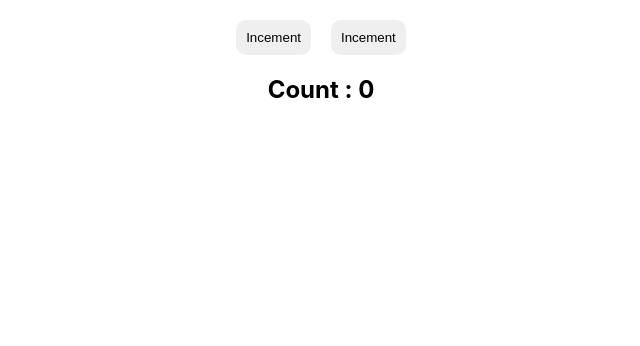
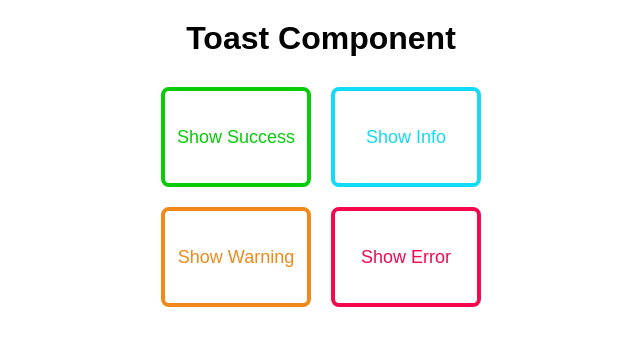
Before and after one commit to Srushtipatel14/Learning, a React (Create React App) app in the folder frontend/: page / in a window 1280 px wide. Shown: the top 346 px of the page, without its empty margins (319-959 px from the left). Built offline with nearby package versions, Linux system fonts and the light colour scheme.

Commit message:
design toast component

```diff
--- a/frontend/package.json
+++ b/frontend/package.json
@@ -10,6 +10,7 @@
     "@testing-library/user-event": "^13.5.0",
     "react": "^19.2.4",
     "react-dom": "^19.2.4",
+    "react-icons": "^5.6.0",
     "react-redux": "^9.2.0",
     "react-scripts": "5.0.1",
     "web-vitals": "^2.1.4"
--- a/frontend/src/App.css
+++ b/frontend/src/App.css
@@ -1,38 +1,122 @@
-.App {
-  text-align: center;
+.container {
+  display: flex;margin-top: 20px;
+  align-items: center;
+  flex-direction: column;
+  gap: 20px;
+  font-size: 32px;
+  font-family: sans-serif;
+  font-weight: 600;
+  height: 100vh;
+  width: 100%;
 }
 
-.App-logo {
-  height: 40vmin;
-  pointer-events: none;
+.header {
+  margin-bottom: 10px;
 }
 
-@media (prefers-reduced-motion: no-preference) {
-  .App-logo {
-    animation: App-logo-spin infinite 20s linear;
-  }
+.btndiv {
+  display: flex;
+  flex-direction: column;
+  gap: 20px;
+  width: 100%;
+  align-items: center;
 }
 
-.App-header {
-  background-color: #282c34;
-  min-height: 100vh;
+.btncontainer {
   display: flex;
-  flex-direction: column;
-  align-items: center;
-  justify-content: center;
-  font-size: calc(10px + 2vmin);
-  color: white;
+  gap: 20px;
+  width: 25%;
 }
 
-.App-link {
-  color: #61dafb;
+/* ✅ Equal size buttons */
+.btn {
+  flex: 1;                 /* same width */
+  height: 100px;           /* same height */
+  border-radius: 8px;
+  font-size: 18px;
+  background-color: #fff;
+  cursor: pointer;
+
+  display: flex;
+  justify-content: center;
+  align-items: center;
+
+  transition: 0.2s;
 }
 
-@keyframes App-logo-spin {
-  from {
-    transform: rotate(0deg);
-  }
-  to {
-    transform: rotate(360deg);
-  }
+.btn:hover {
+  transform: scale(1.05);
 }
+
+/* Colors */
+.success {
+  border: 4px solid #08cc08;
+  color: #08cc08;
+}
+
+.info {
+  border: 4px solid #12daf9;
+  color: #12daf9;
+}
+
+.warning {
+  border: 4px solid #f0891a;
+  color: #f0891a;
+}
+
+.error {
+  border: 4px solid #f6084f;
+  color: #f6084f;
+}
+
+.toastmsg{
+  width: 350px;
+  padding: 10px;
+  font-size: 20px;
+  display: flex;
+  justify-content: space-around;
+  align-self: center;
+  border-radius: 10px;
+}
+
+.successMsg {
+  background-color: #08cc08;
+  color: #fff;
+}
+
+.errorMsg {
+  background-color: #f6084f;
+  color: #fff;
+}
+.infoMsg {
+  background-color: #12daf9;
+  color: #fff;
+}
+.warningMsg {
+  background-color: #f0891a;
+  color: #fff;
+}
+
+.top-left {
+  position: fixed;
+  top: 20px;
+  left: 20px;
+}
+
+.top-right {
+  position: fixed;
+  top: 20px;
+  right: 20px;
+}
+
+.bottom-left {
+  position: fixed;
+  bottom: 20px;
+  left: 20px;
+}
+
+.bottom-right {
+  position: fixed;
+  bottom: 20px;
+  right: 20px;
+}
--- a/frontend/src/App.js
+++ b/frontend/src/App.js
@@ -1,20 +1,10 @@
-import { appDispatch } from "./customHooks/hooks";
-import { increment, decrement } from "./features/counter/counterSlice";
-import DispalyCount from "./component/countData";
+import NotificationComponent from "./component/notification.js";
+import("./App.css");
 
 function App() {
-  const dispatch = appDispatch();
   return (
     <div className="App">
-      <div style={{ display: "flex", justifyContent: "center", alignItems: "center",flexDirection:"column",marginTop:"20px" }}>
-        <div style={{ display: "flex", justifyContent: "center", alignItems: "center", gap: "20px" }}>
-          <button style={{ padding: "10px", borderRadius: "10px", borderStyle: "none" }} onClick={() => dispatch(increment())}>Incement</button>
-          <button style={{ padding: "10px", borderRadius: "10px", borderStyle: "none" }} onClick={() => dispatch(decrement())}>Incement</button>
-        </div>
-        <div>
-          <DispalyCount />
-        </div>
-      </div>
+      <NotificationComponent />
     </div>
 
   );
--- a/frontend/src/app/store.js
+++ /dev/null
@@ -1,10 +0,0 @@
-import { configureStore } from "@reduxjs/toolkit";
-import counterSlice from "../features/counter/counterSlice";
-
-const Store = configureStore({
-    reducer: {
-        counter: counterSlice
-    }
-});
-
-export default  Store;
--- a/frontend/src/component/countData.js
+++ /dev/null
@@ -1,9 +0,0 @@
-import { appSelector } from "../customHooks/hooks";
-const DispalyCount = () => {
-    const count = appSelector((state) => state.counter.value);
-    return (
-        <div style={{fontSize:"24px",fontWeight:"bold",marginTop:"20px"}}>Count : {count}</div>
-    )
-}
-
-export default DispalyCount;
--- /dev/null
+++ b/frontend/src/component/notification.js
@@ -0,0 +1,45 @@
+import NotificationTypes from '../customHooks/hooks';
+import { useState } from 'react';
+
+const NotificationComponent = () => {
+  const [toast, setToast] = useState(null)
+  const showNotification = (type, message) => {
+    setToast({ type, message })
+  }
+  return (
+    <div className='container'>
+      <div className='header'>Toast Component</div>
+      {toast && <NotificationTypes iconType={toast.type} message={toast.message} onclose={() => setToast(null)} />}
+
+      <div className='btndiv'>
+        <div className='btncontainer'>
+          <button onClick={() => {
+            (
+              showNotification('successMsg', 'This is a success message')
+            )
+          }} className='success btn'>Show Success</button>
+          <button className='info btn' onClick={() => {
+            (
+              showNotification('infoMsg', 'This is a info message')
+            )
+          }}>Show Info</button>
+        </div>
+
+        <div className='btncontainer'>
+          <button className='warning btn' onClick={() => {
+            (
+              showNotification('warningMsg', 'This is a warning message')
+            )
+          }}>Show Warning</button>
+          <button className='error btn' onClick={() => {
+            (
+              showNotification('errorMsg', 'This is a error message')
+            )
+          }}>Show Error</button>
+        </div>
+      </div>
+    </div>
+  );
+};
+
+export default NotificationComponent;
--- a/frontend/src/customHooks/hooks.js
+++ b/frontend/src/customHooks/hooks.js
@@ -1,4 +1,25 @@
-import { useDispatch,useSelector } from "react-redux";
+import { FaCheckCircle } from 'react-icons/fa';
+import { FaCircleInfo } from "react-icons/fa6";
+import { VscError } from "react-icons/vsc";
+import { IoWarning } from "react-icons/io5";
+import { IoClose } from "react-icons/io5";
 
-export const appDispatch=useDispatch;
-export const appSelector=useSelector;
+const icon = {
+    successMsg: <FaCheckCircle size={24} />,
+    infoMsg: <FaCircleInfo />,
+    errorMsg: <VscError />,
+    warningMsg: <IoWarning />
+}
+const NotificationTypes = (data, onclose = () => { }) => {
+    return (
+        <div className={`toastmsg ${data.iconType} bottom-right`}>
+            {icon[data.iconType]}
+            {data.message}
+            <IoClose size={24} onClose={() => {
+                onclose();
+            }} />
+        </div>
+    )
+}
+
+export default NotificationTypes;
--- a/frontend/src/features/counter/counterSlice.js
+++ /dev/null
@@ -1,19 +0,0 @@
-import { createSlice } from "@reduxjs/toolkit";
-
-const counterSlice=new createSlice({
-    name:"counter",
-    initialState:{
-        value:0
-    },
-    reducers:{
-        increment:(state)=>{
-            state.value+=1
-        },
-        decrement:(state)=>{
-            state.value-=1
-        }
-    }
-})
-
-export const {increment,decrement}=counterSlice.actions;
-export default counterSlice.reducer
--- a/frontend/src/index.js
+++ b/frontend/src/index.js
@@ -1,16 +1,10 @@
-import React from 'react';
+import App from './App';
 import ReactDOM from 'react-dom/client';
 import './index.css';
-import App from './App';
 import reportWebVitals from './reportWebVitals';
-import { Provider } from "react-redux";
-import Store from './app/store';
-
 const root = ReactDOM.createRoot(document.getElementById('root'));
 root.render(
-    <Provider store={Store}>
-        <App />
-    </Provider>
+    <App />
 );
 
 reportWebVitals();
```
Also changed, not shown: 1 other file (tests, documents, lock files or other folders).
